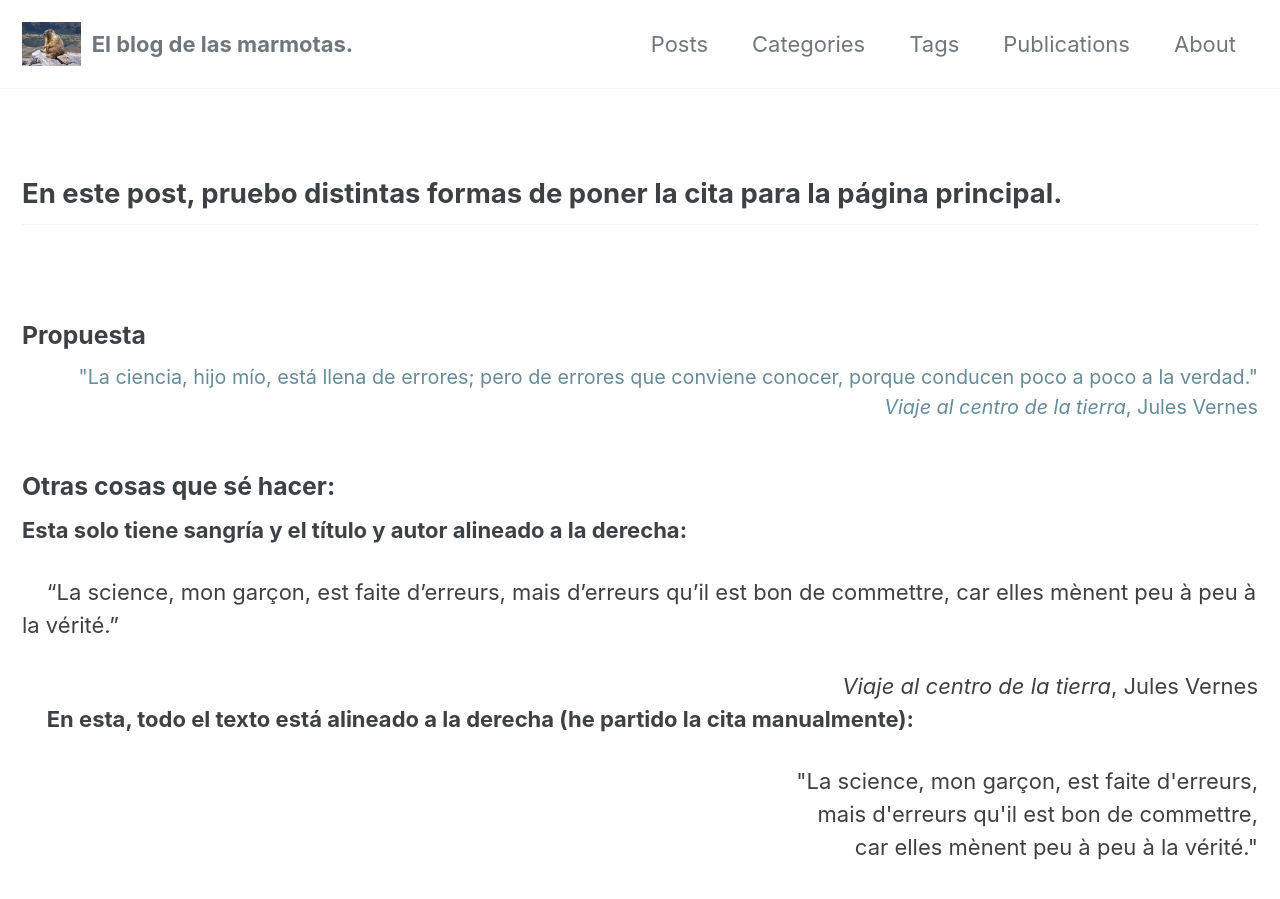
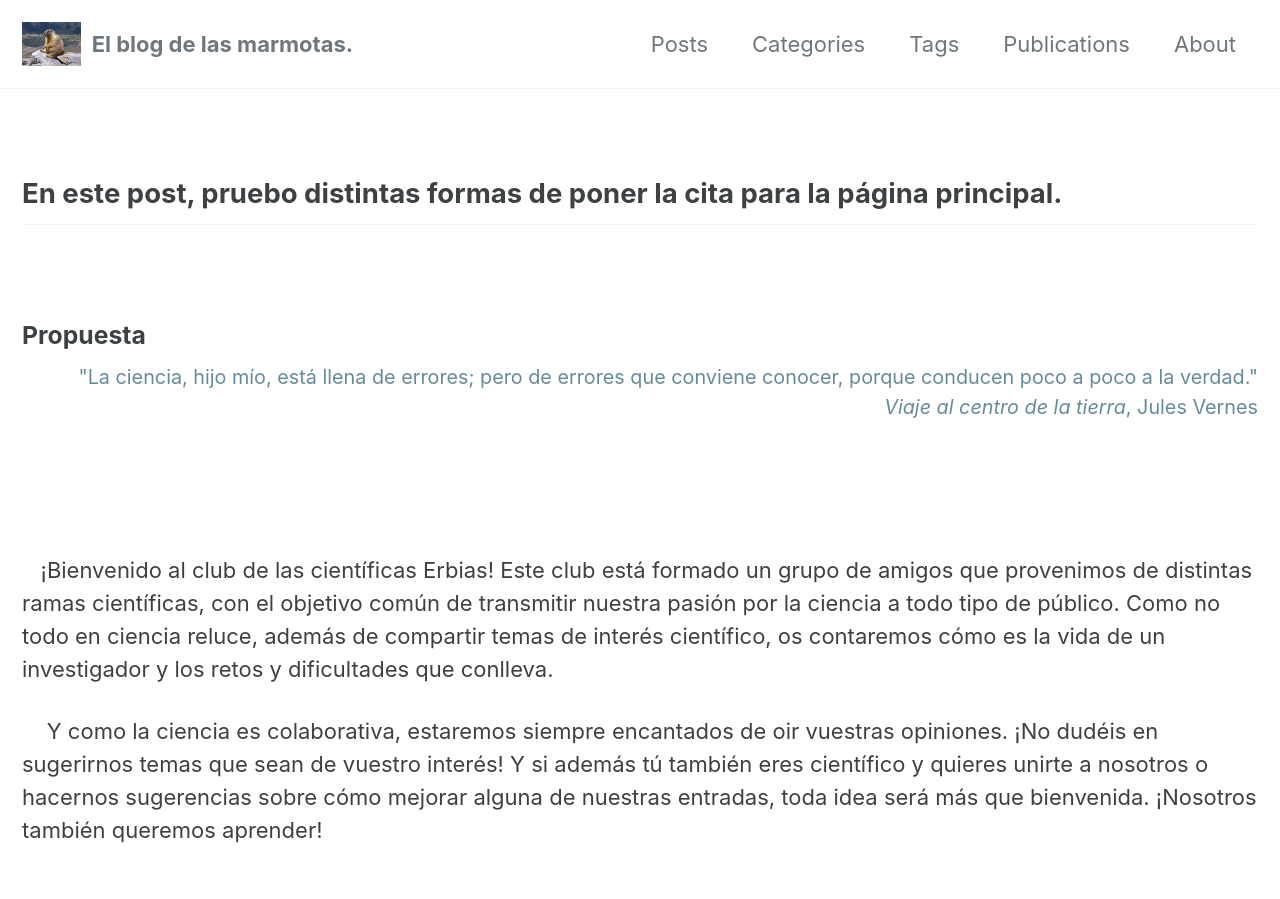
Before and after one commit to JuditSastre/test_blog, a Jekyll site: the page built from _posts/2020-05-08-post-prueba-formato.md, in a window 1280 px wide and 900 px high. Built offline with Jekyll 4.4.1, drawn with Linux system fonts in a browser that asks for light colours; cached includes are drawn as plain includes; nearby versions of some CDN libraries.

Commit message:
Update 2020-05-08-post-prueba-formato.md

```diff
--- a/_posts/2020-05-08-post-prueba-formato.md
+++ b/_posts/2020-05-08-post-prueba-formato.md
@@ -15,6 +15,19 @@ layout: splash
  <div style="text-align: right;color:#668c99; font-size:0.9em;">"La ciencia, hijo mío, está llena de errores; pero de errores que conviene conocer, porque conducen poco a poco a la verdad."<br>
  <i>Viaje al centro de la tierra</i>, Jules Vernes</div>
 
+&nbsp;
+&nbsp;
+&nbsp;
+&nbsp;
+&nbsp;&nbsp;&nbsp;¡Bienvenido al club de las científicas Erbias! Este club está formado un grupo de amigos que provenimos de distintas ramas científicas, con el objetivo común de transmitir nuestra pasión por la ciencia a todo tipo de público. Como no todo en ciencia reluce, además de compartir temas de interés científico, os contaremos cómo es la vida de un investigador y los retos y dificultades que conlleva.
+
+&nbsp;
+&nbsp;&nbsp;Y como la ciencia es colaborativa, estaremos siempre encantados de oir vuestras opiniones.
+¡No dudéis en sugerirnos temas que sean de vuestro interés! Y si además tú también eres científico y quieres unirte a nosotros o hacernos sugerencias sobre cómo mejorar alguna de nuestras entradas, toda idea será más que bienvenida. ¡Nosotros también queremos aprender!
+
+&nbsp;
+&nbsp;
+&nbsp;
 ### Otras cosas que sé hacer:
 
 
```
